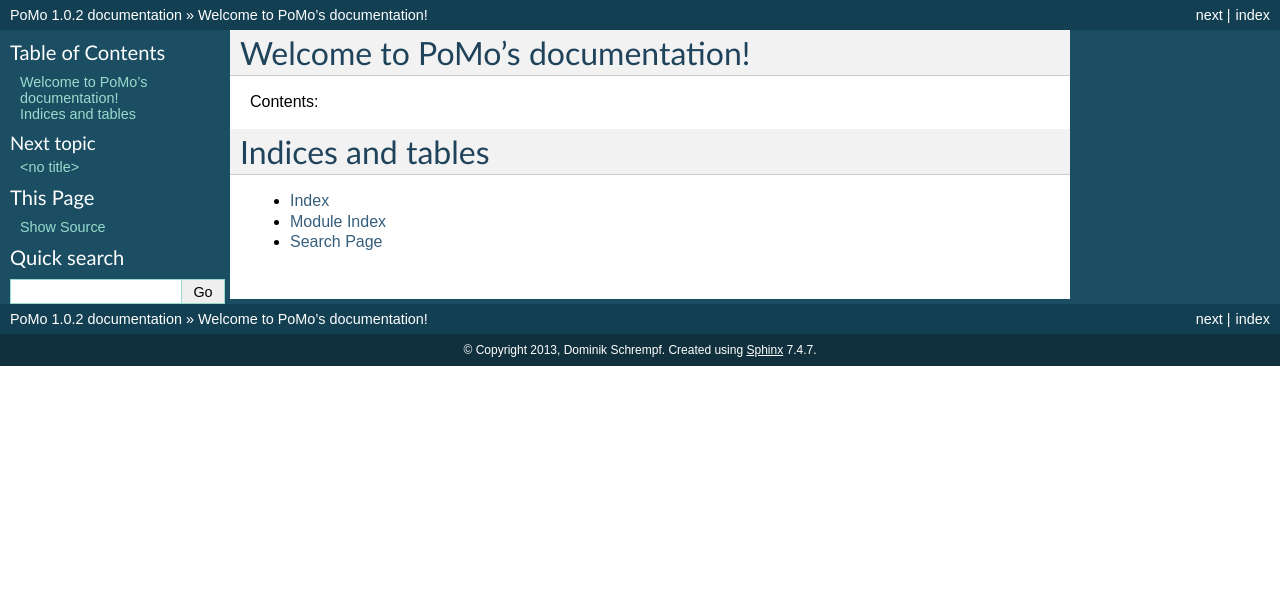
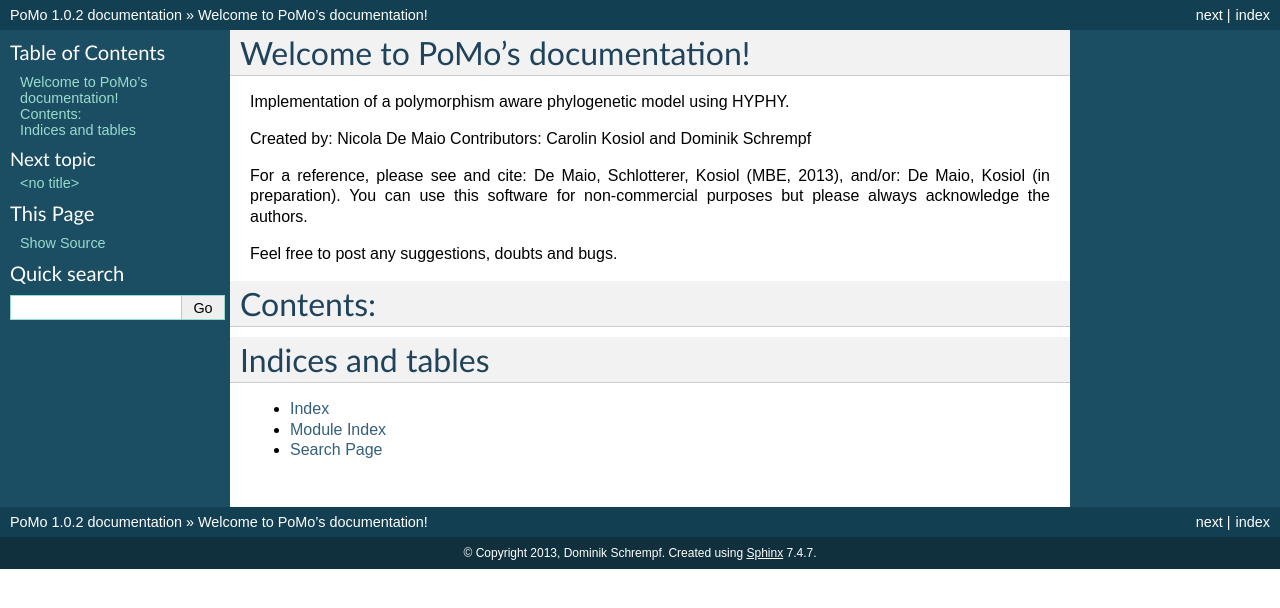
Before and after one commit to pomo-dev/PoMo, a Sphinx documentation site: the page built from doc/index.rst, in a window 1280 px wide. Shown: the top 608 px of the page. Built offline with Sphinx 7.4.7, drawn with Linux system fonts in a browser that asks for light colours.

Commit message:
improve doc

```diff
--- a/doc/index.rst
+++ b/doc/index.rst
@@ -5,9 +5,21 @@
 
 Welcome to PoMo's documentation!
 ================================
+Implementation of a polymorphism aware phylogenetic model using HYPHY.
+
+Created by: Nicola De Maio
+Contributors: Carolin Kosiol and Dominik Schrempf
+
+For a reference, please see and cite: De Maio, Schlotterer, Kosiol
+(MBE, 2013), and/or: De Maio, Kosiol (in preparation). You can use
+this software for non-commercial purposes but please always
+acknowledge the authors.
+
+Feel free to post any suggestions, doubts and bugs.
+
 
 Contents:
-
+=========
 .. toctree::
    :maxdepth: 2
 
```
